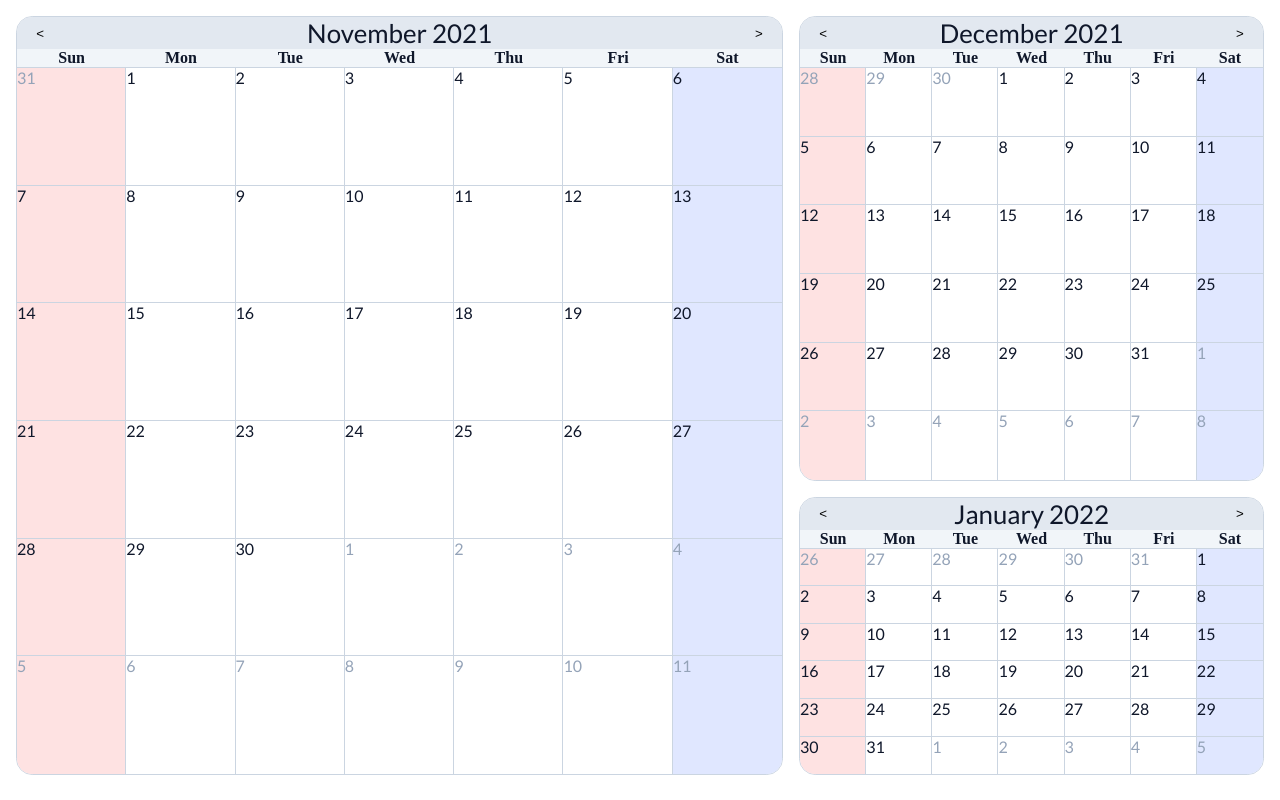
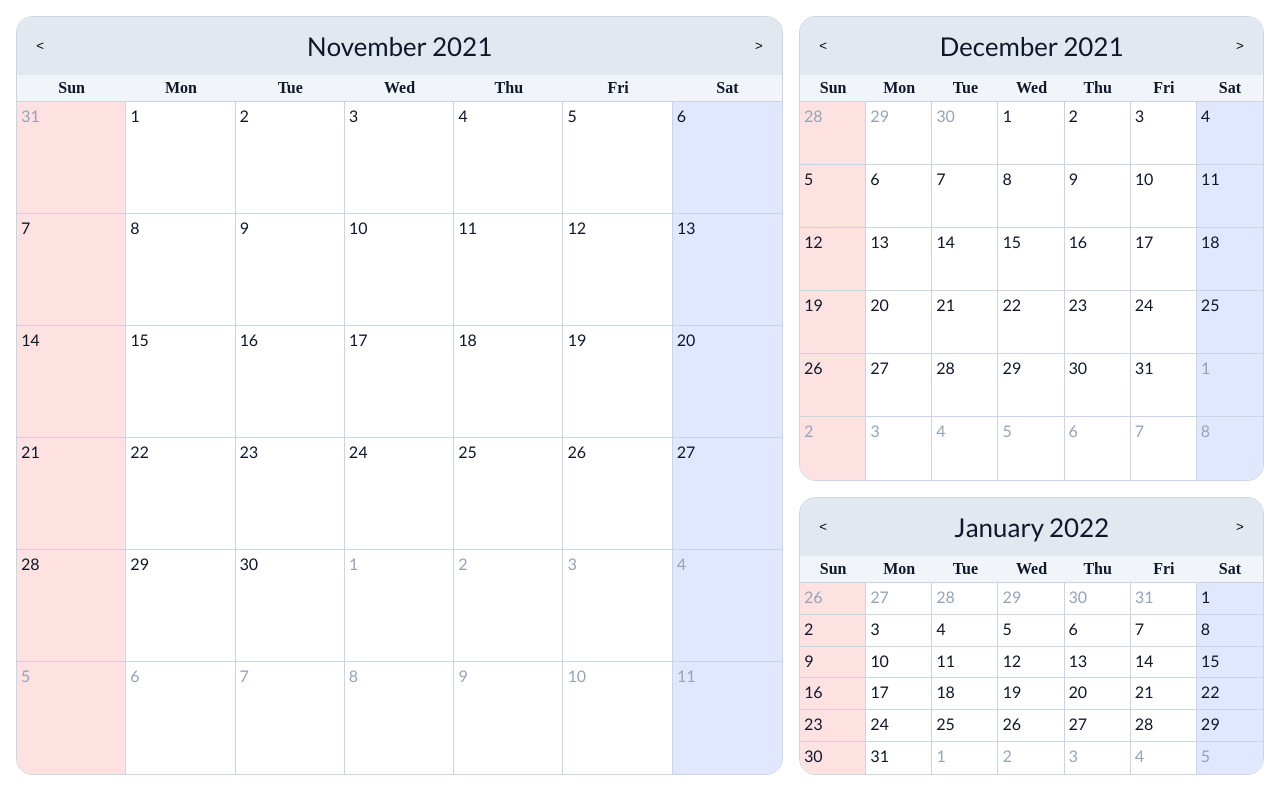
Before and after one commit to sakkke/sparkplan, a Svelte app: page / in a window 1280 px wide. Built offline with nearby package versions, Linux system fonts and the light colour scheme.

Commit message:
update style

```diff
--- a/src/App.svelte
+++ b/src/App.svelte
@@ -236,6 +236,7 @@
 
   .calendar-date {
     font-family: Lato;
+    padding: 0.25em;
   }
 
   .calendar-date-border-bottom {
@@ -255,6 +256,7 @@
     border-bottom: 1px solid var(--gray-300);
     flex: 1;
     font-weight: bold;
+    padding: 0.25em;
     text-align: center;
   }
 
@@ -292,6 +294,8 @@
 
   .calendar-title {
     flex: 1;
+    padding-bottom: 0.5em;
+    padding-top: 0.5em;
     text-align: center;
   }
 
```
